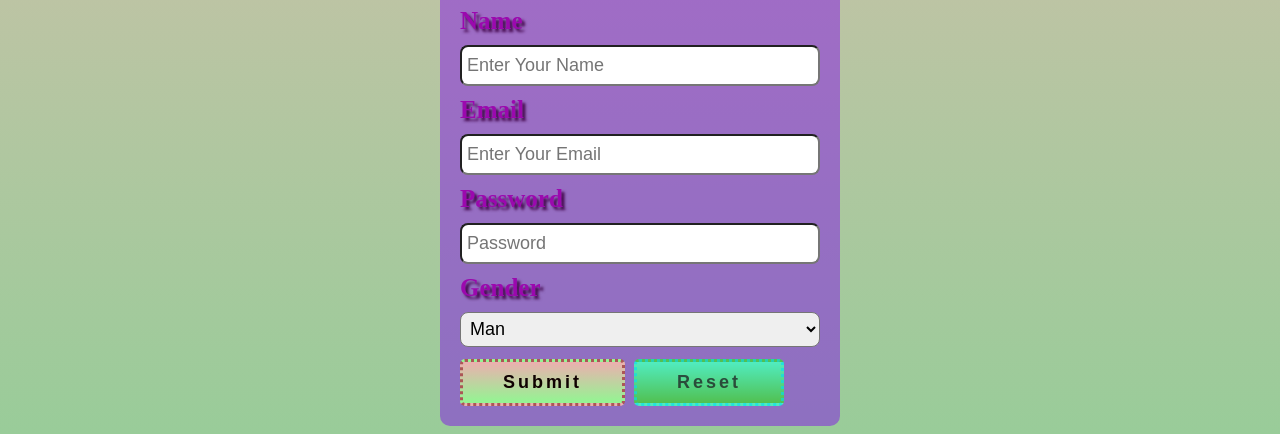
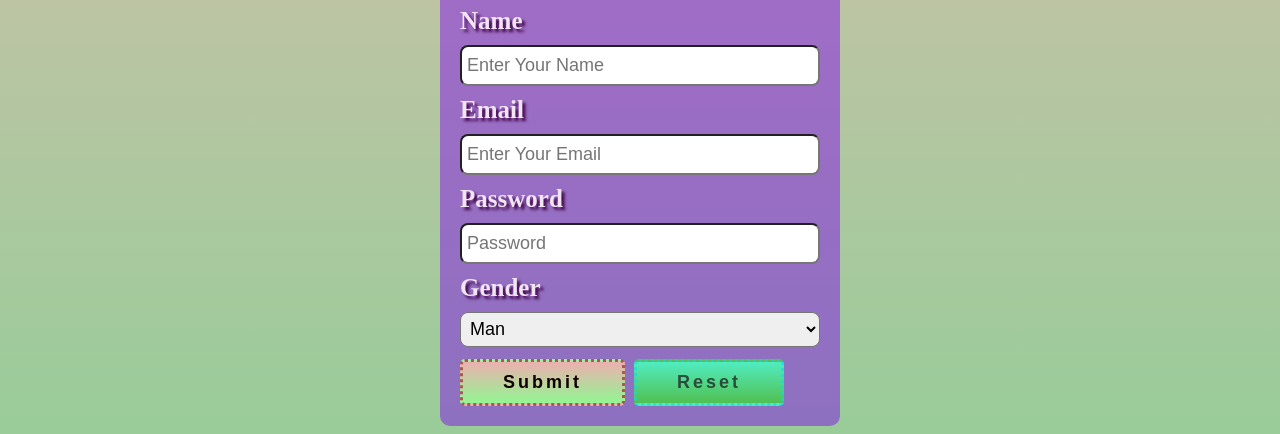
Before and after one commit to Raselraaz123/my-first-repo-27-12-22, a plain HTML site: page index.html in a window 1280 px wide. Shown: the part 1939-2373 px from the top of the page. Drawn offline with Linux system fonts and the light colour scheme.

Commit message:
form color

```diff
--- a/style.css
+++ b/style.css
@@ -95,7 +95,7 @@ font-size: 18px;
     margin: 10px 0;
 font-size: 25px;
 font-weight: 600;
-color: rgb(155, 8, 174);
+color: rgb(241, 228, 243);
 text-shadow: 3px 3px 3px rgb(62, 2, 70);
 }
 .sub-btn{
```
